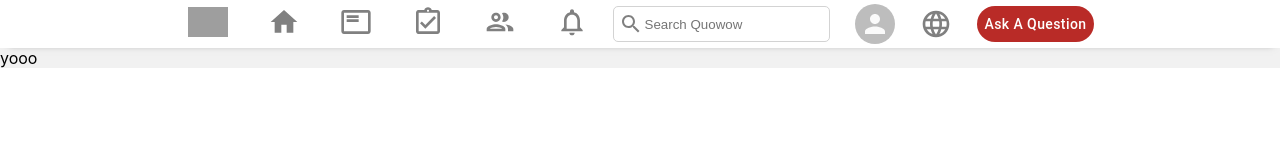
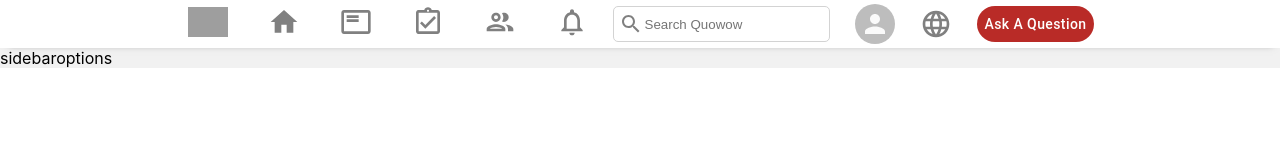
Before and after one commit to lewist13/Quowow, a React (Create React App) app in the folder quowow-app/: page / in a window 1280 px wide. Shown: the top 160 px of the page. Built offline with nearby package versions, Linux system fonts and the light colour scheme; grey boxes are pictures that could not be loaded.

Commit message:
created sidebar options; rendered within sidebar

```diff
--- a/quowow-app/src/components/Sidebar.js
+++ b/quowow-app/src/components/Sidebar.js
@@ -1,7 +1,13 @@
 import React from "react";
+import SidebarOptions from "./SidebarOptions";
+import "../styles/Sidebar.css";
 
 function Sidebar() {
-  return <div className="sidebar">yooo</div>;
+  return (
+    <div className="sidebar">
+      <SidebarOptions />
+    </div>
+  );
 }
 
 export default Sidebar;
--- /dev/null
+++ b/quowow-app/src/components/SidebarOptions.js
@@ -0,0 +1,8 @@
+import React from "react";
+import "../styles/SidebarOptions.css";
+
+function SidebarOptions() {
+  return <div className="sidebarOptions">sidebaroptions</div>;
+}
+
+export default SidebarOptions;
```
Also changed, not shown: quowow-app/src/styles/SidebarOptions.css (added).
